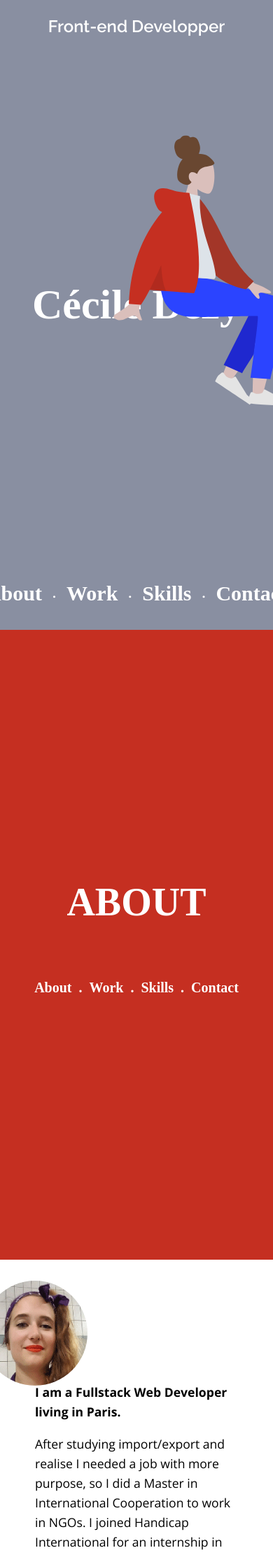
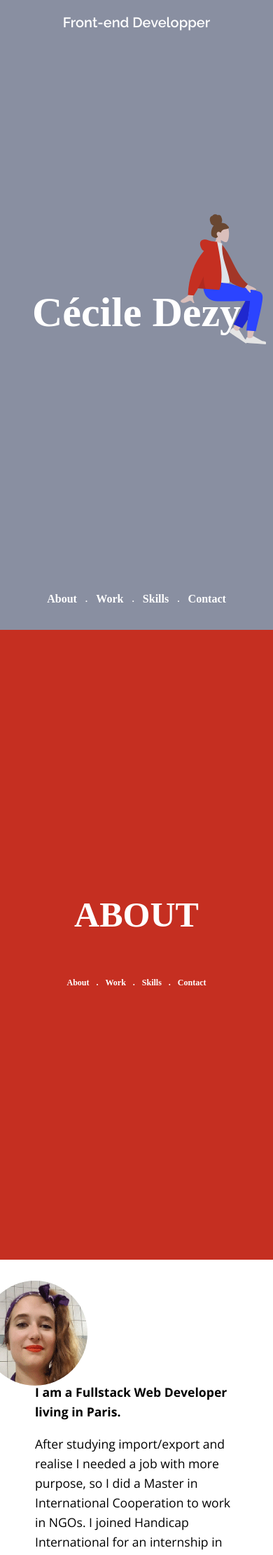
Before and after one commit to cecile-dzy-ncl/resume, a Jekyll site: the page built from index.md, in a window 390 px wide. Shown: the top 2222 px of the page at 70% size. Built offline with Jekyll 4.4.1, drawn with Linux system fonts in a browser that asks for light colours; nearby versions of some CDN libraries; some web fonts are replaced.

Commit message:
test fontsize responsive

```diff
--- a/_includes/header.html
+++ b/_includes/header.html
@@ -2,8 +2,7 @@
   <h2>Front-end Developper</h2>
   <div class="header-center">
     <h1 class="h1-hp text-center">Cécile Dezy</h1>
-    <div class=logo style="background-image: url('{{ site.baseurl }}/assets/images/logo.svg'); height: 400px; width: 290px; background-size: cover; position: absolute; top: -207px; right: -104px; background-repeat: no-repeat;">
-    </div>
+    <div class=logo></div>
   </div>
   <div class="menu">
     <h3><a href="#about" class="smoothScroll">About</a></h3>
--- a/_sass/_layout.scss
+++ b/_sass/_layout.scss
@@ -14,6 +14,17 @@ h3 {
   font-family: $heading-font;
   line-height: 1.5;
   // color: white;
+}
+
+.logo {
+  background-image: url('/assets/images/logo.svg');
+  height: 400px;
+  width: 290px;
+  background-size: cover;
+  position: absolute;
+  top: -207px;
+  right: -104px;
+  background-repeat: no-repeat;
 }
 
 .wcs {
@@ -304,12 +315,6 @@ footer {
   }
 }
 
-// #work-content {
-//   // background-color: red;
-//   overflow: scroll;
-//   padding: 0;
-// }
-
 .contact-text {
   margin-left: 50px;
   margin-right: 50px;
@@ -322,24 +327,42 @@ footer {
 
 @media (max-width: 414px) {
 
+  header {
     .h1-hp {
       font-size: 60px;
     }
 
     h2 {
-    font-size: 24px;
+      font-size: 20px;
+    }
+
+    .logo {
+      background-image: url('/assets/images/logo.svg');
+      height: 207px;
+      width: 132px;
+      background-size: cover;
+      position: absolute;
+      top: -100px;
+      right: -44px;
+      background-repeat: no-repeat;
     }
 
     .menu {
 
+      padding-bottom: 16px;
+
       h3 {
-      font-size: 20px;
+        padding: 0 12px;
+        font-size: 16px;
       }
 
       h4 {
         margin: auto;
+        font-size: 12px;
       }
     }
+  }
+
 
   .section {
     display: flex;
@@ -360,14 +383,14 @@ footer {
       font-size: 32px;
 
       h1 {
-        font-size: 56px;
+        font-size: 50px;
       }
 
       .menu-section{
 
         h4 {
           padding: 0 5px;
-          font-size: 20px;
+          font-size: 12px;
         }
       }
     }
```
Lines whose indentation alone changed are shown as unchanged.
